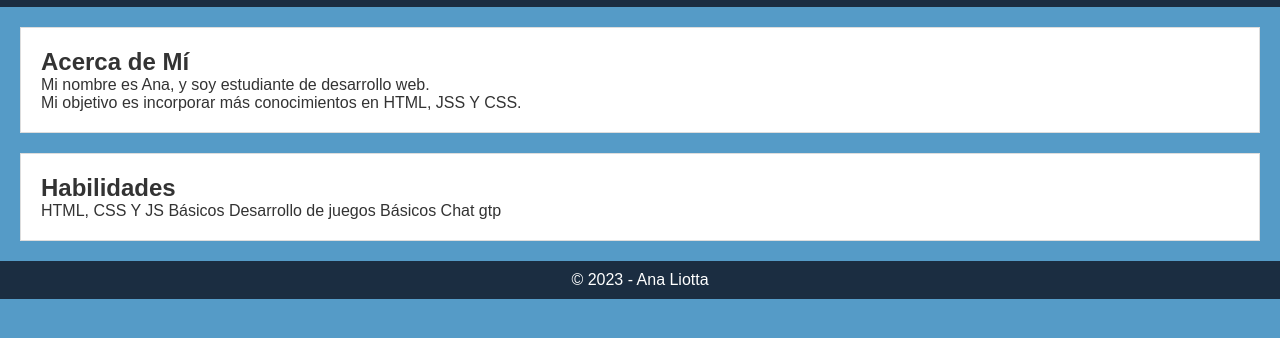
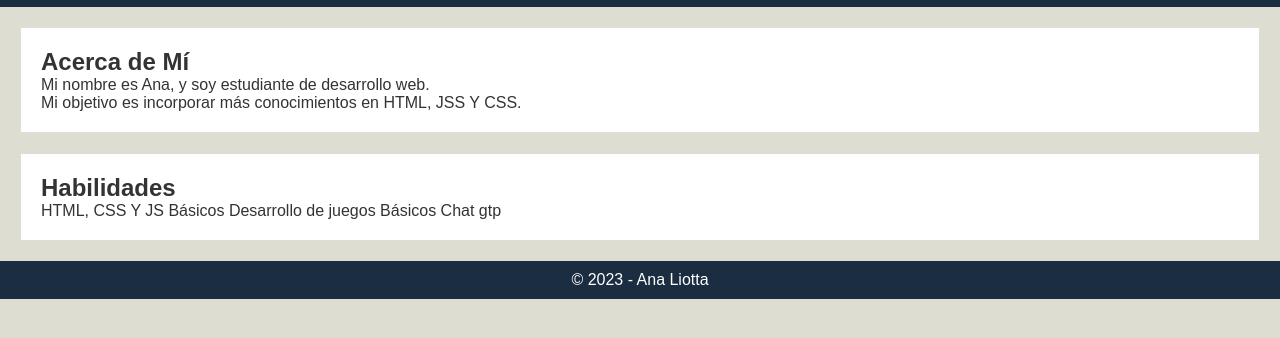
Before and after one commit to Liottaap/Portafolio, a plain HTML site: page index.html in a window 1280 px wide. Shown: the part 68-406 px from the top of the page. Drawn offline with Linux system fonts and the light colour scheme.

Commit message:
otra vez sopa

```diff
--- a/styles.css
+++ b/styles.css
@@ -6,7 +6,7 @@ body, h1, h2, p, ul {
 
 body {
     font-family: 'Arial', sans-serif;
-    background-color: #559bc7;
+    background-color: #deddd2;
     color: #333;
     margin: 0;
     padding: 0;
```
